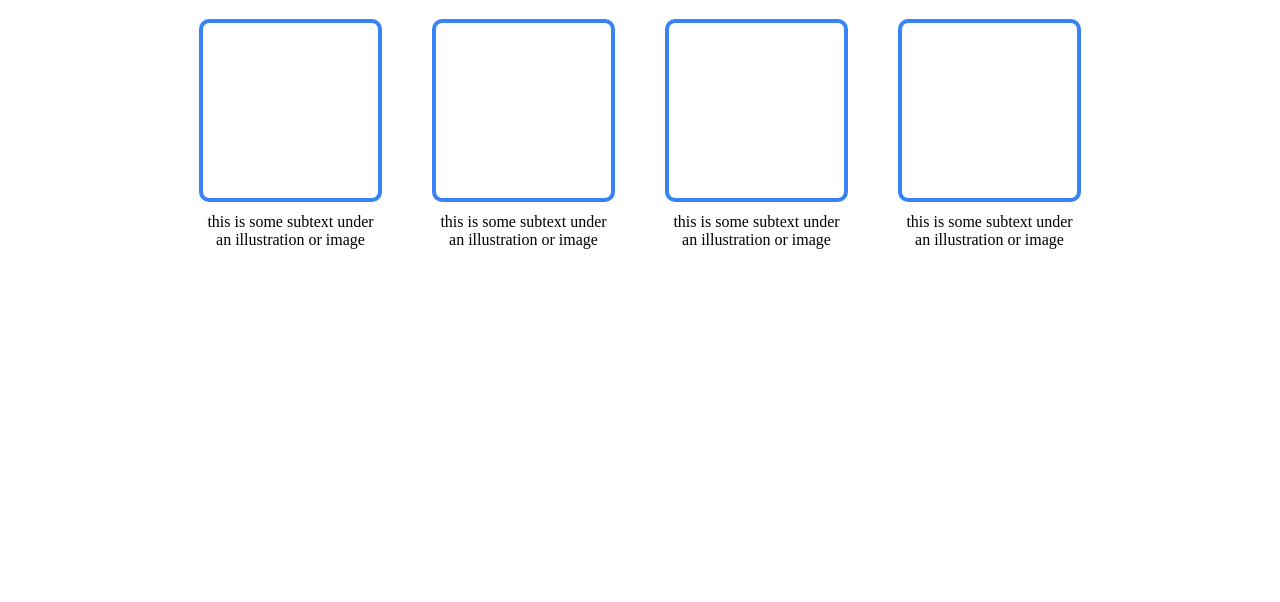
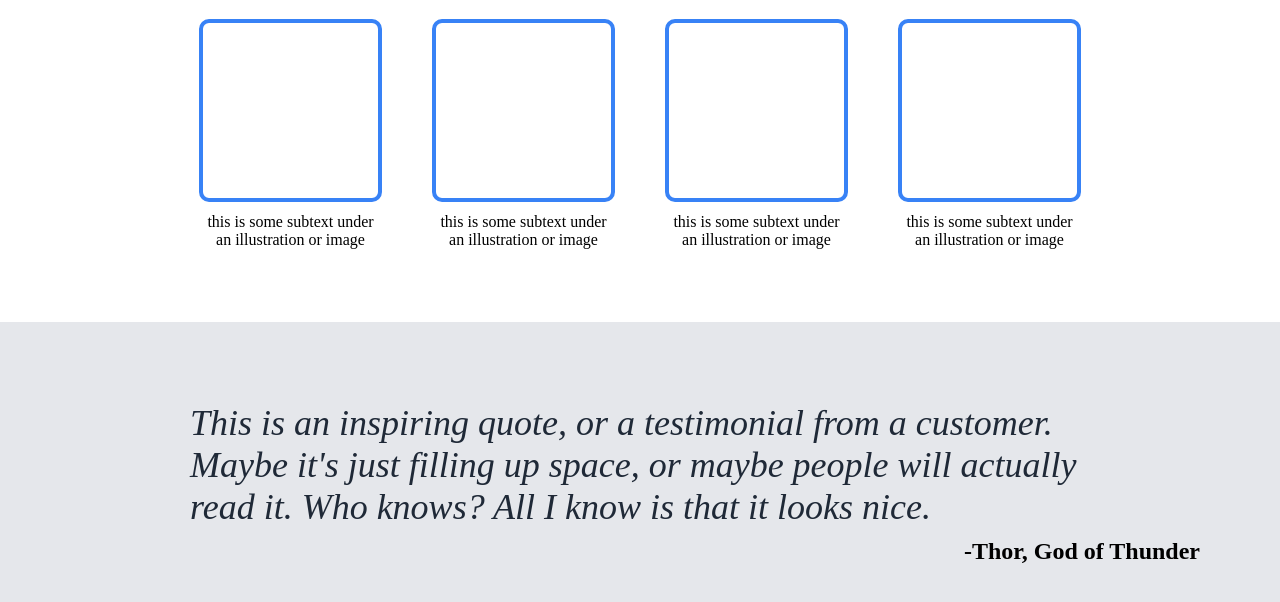
Before and after one commit to CaravanPilot/landing-page, a plain HTML site: page index.html in a window 1280 px wide. Shown: the part 520-1122 px from the top of the page. Before the commit the page ends 849 px from the top, so only its background shows below. Drawn offline with Linux system fonts and the light colour scheme.

Commit message:
add third section

```diff
--- a/index.html
+++ b/index.html
@@ -48,8 +48,11 @@
         </div>
     </div>
 
+    <div class="sectionthree">
+        <div class="quote">This is an inspiring quote, or a testimonial from a customer. Maybe it's just filling up space, or maybe people will actually read it.  Who knows? All I know is that it looks nice.</div>
+        <div class="signature">-Thor, God of Thunder</div>
+    </div>
 
-    </div>
 
 
 </body>
--- a/style.css
+++ b/style.css
@@ -1,6 +1,5 @@
 body {
     margin: 0px;
-
 }
 
 .hero {
@@ -110,3 +109,30 @@ button {
     margin-top: 190px;
     padding-bottom: 80px;
 }
+
+.sectionthree {
+    background-color: #E5E7EB;
+    padding: 80px;
+    margin-top: 120px;
+    display: flex;
+    flex-direction: column;
+    justify-content: center;
+    }
+
+.quote {
+    font-size: 36px;
+    font-style: italic;
+    color: #1F2937;
+    display: flex;
+    flex-wrap: wrap;
+    align-self: center;
+    width: 900px;
+}
+
+.signature {
+    padding-top: 10px;
+    font-size: 24px;
+    font-weight: bold;
+    display: flex;
+    justify-content: end;
+}
```
